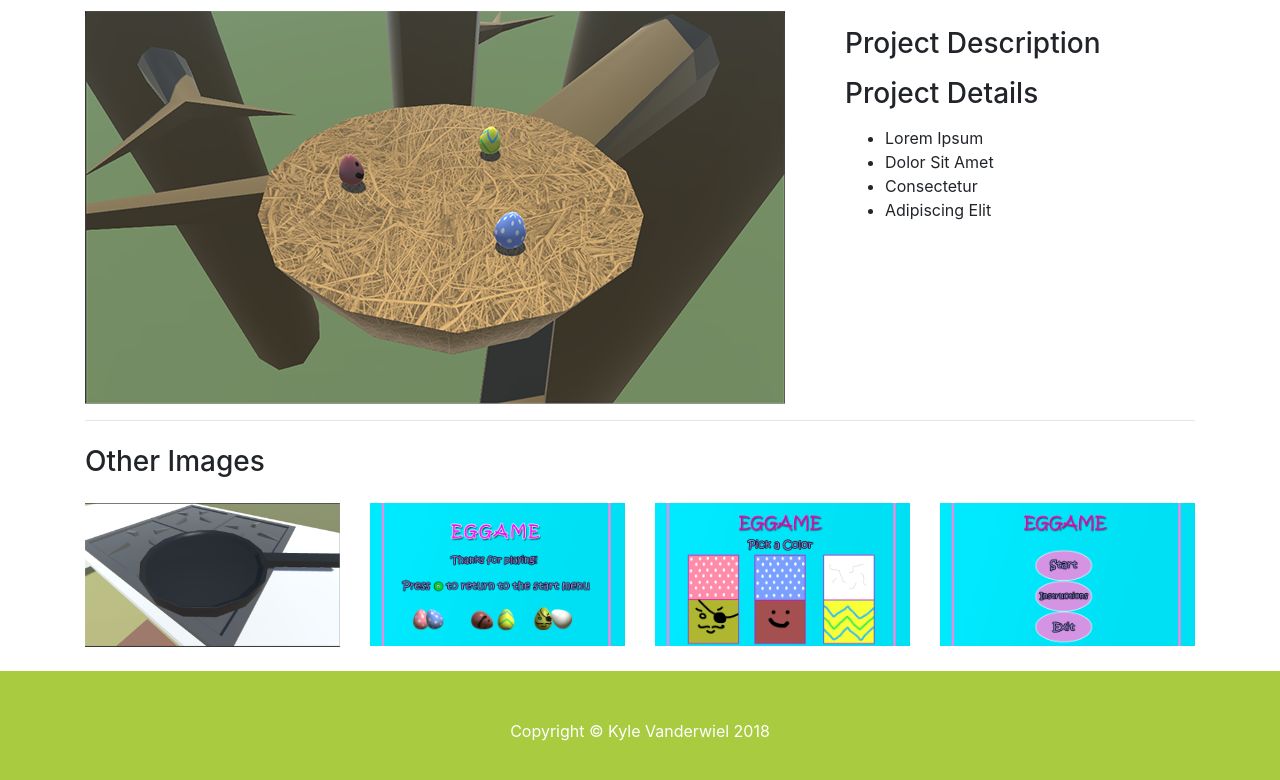
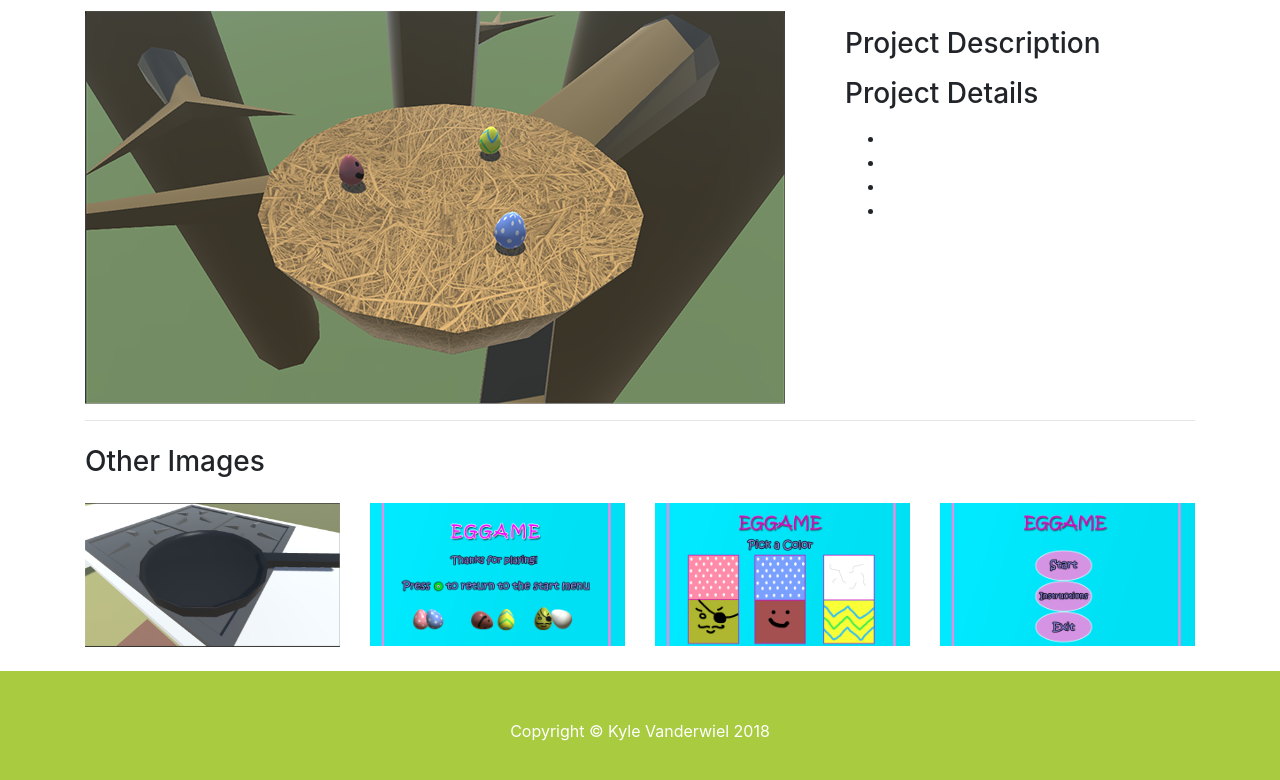
Before and after one commit to lightlordmh/PortfolioWebsite, a plain HTML site: page projects/digitalGames/eggGame.html in a window 1280 px wide. Shown: the part 150-930 px from the top of the page. Drawn offline with nearby package versions, Linux system fonts and the light colour scheme.

Commit message:
small changes

```diff
--- a/projects/digitalGames/eggGame.html
+++ b/projects/digitalGames/eggGame.html
@@ -94,10 +94,10 @@
           </p>
           <h3 class="my-3">Project Details</h3>
           <ul>
-            <li>Lorem Ipsum</li>
-            <li>Dolor Sit Amet</li>
-            <li>Consectetur</li>
-            <li>Adipiscing Elit</li>
+            <li></li>
+            <li></li>
+            <li></li>
+            <li></li>
           </ul>
         </div>
 
```
Also changed, not shown: media/images/CatBoopSmall.gif (added).
